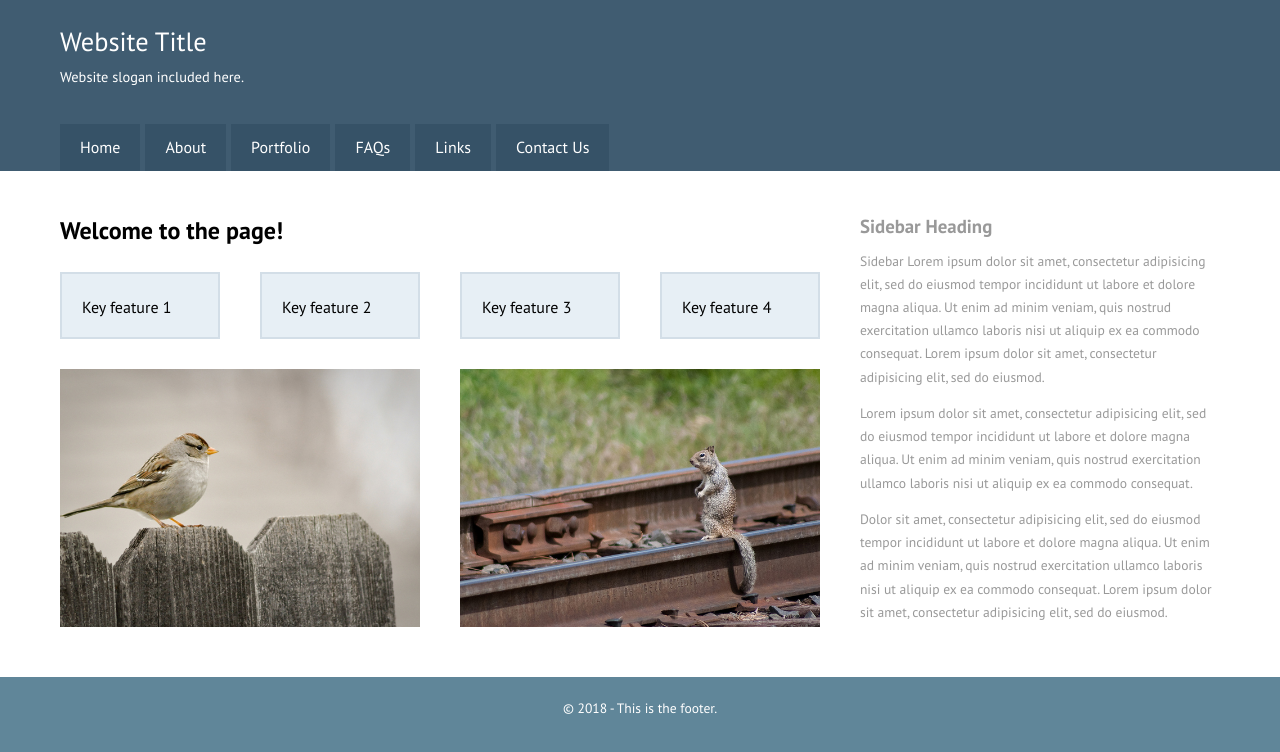
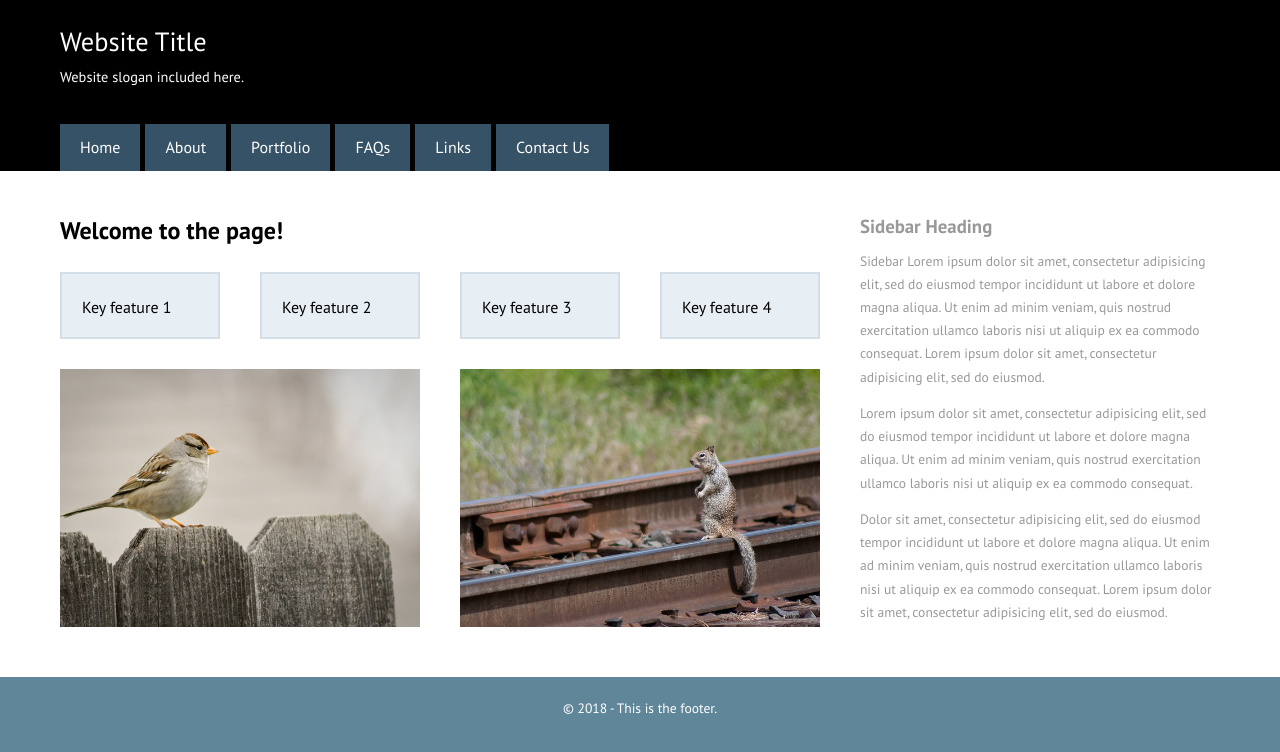
Before and after one commit to yuhsuanya/week6-bem, a website built with webpack: page assets/index.html in a window 1280 px wide. Built offline with nearby package versions, Linux system fonts and the light colour scheme.

Commit message:
finish html

```diff
--- a/assets/css/style.css
+++ b/assets/css/style.css
@@ -155,7 +155,7 @@ a {
 .header {
 	padding-top: 20px;
 	color: #FFF;
-	background-color: #405c71;
+	background-color: #000;
 	position: relative;
 }
 
```
